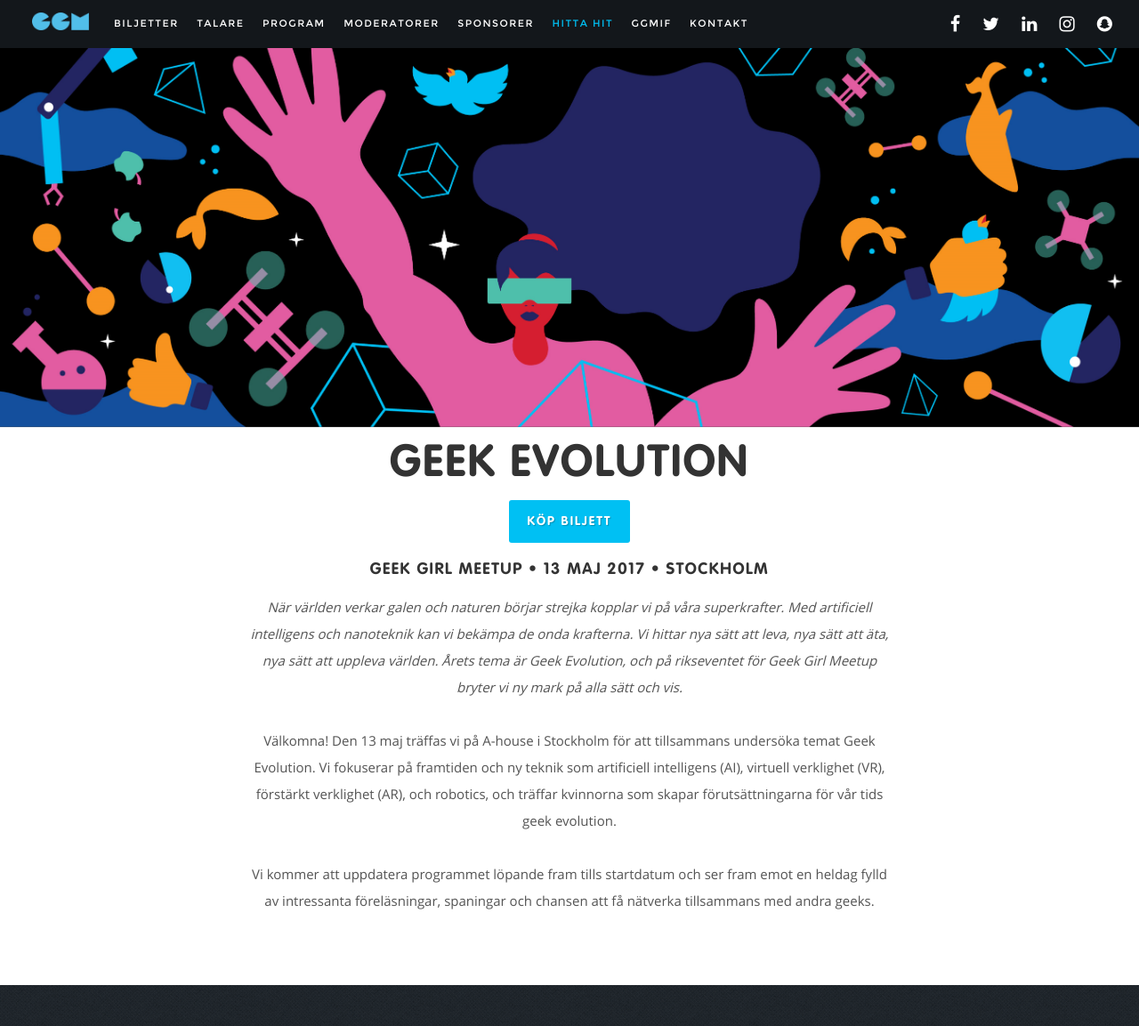
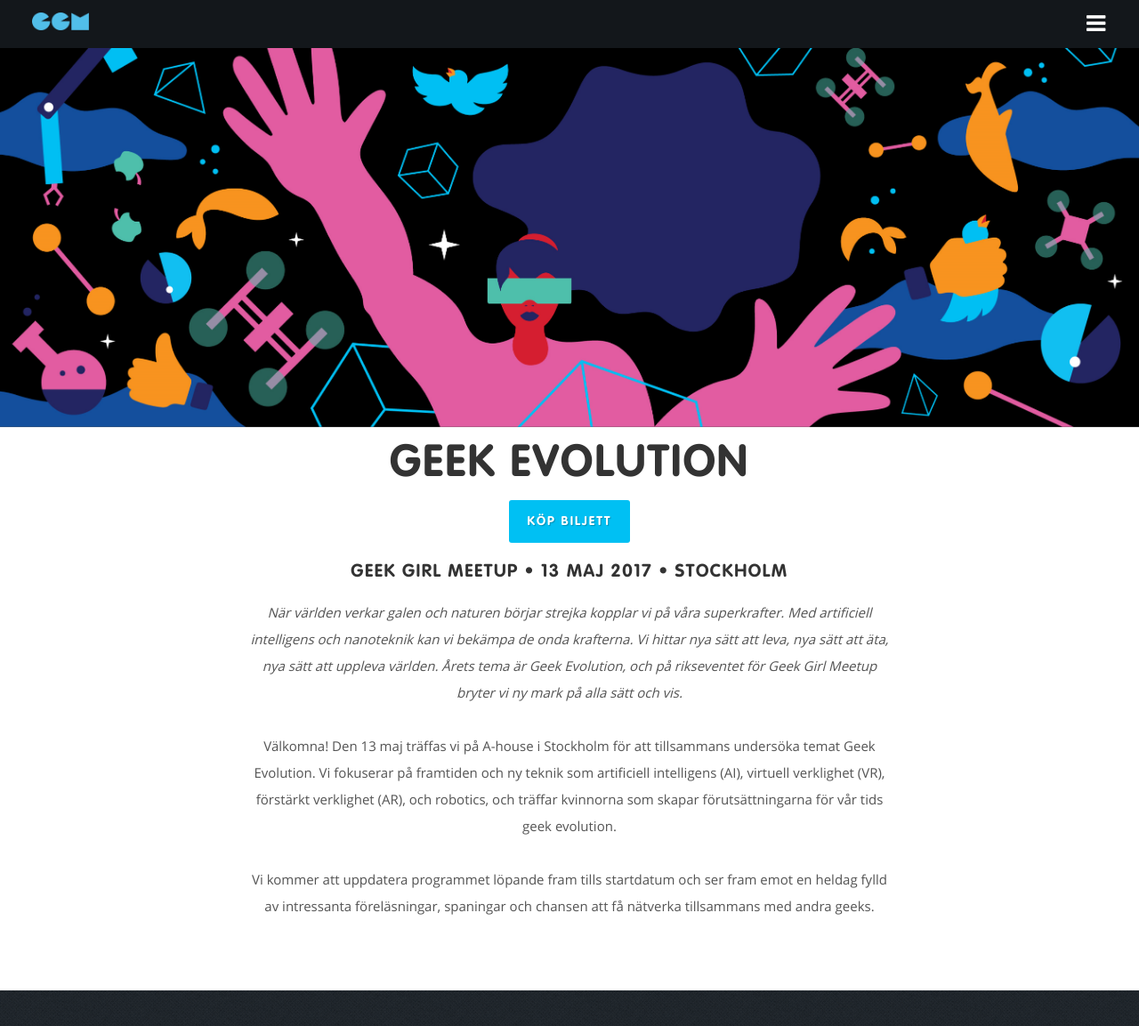
Before and after one commit to rebeckao/hemsida-GGM17, a PHP site: page /?action=1 in a window 1280 px wide. Shown: the top 1153 px of the page at 89% size. Run offline with PHP 8.4, Linux system fonts and the light colour scheme; data that the repository does not hold is empty; some libraries are stand-ins or nearby versions.

Commit message:
Tog bort den breda menyn, alla skärmbredder använder nu samma meny

```diff
--- a/css/layout.css
+++ b/css/layout.css
@@ -102,12 +102,6 @@ header .header-social li a:hover { color: #11ABB0; }
 
 /* primary navigation
 --------------------------------------------------------------------- */
-#nav-wrap, #nav-wrap ul, #nav-wrap li, #nav-wrap a {
-	 margin: 0;
-	 padding: 0;
-	 border: none;
-	 outline: none;
-}
 
 /* nav-wrap */
 #nav-wrap {
@@ -117,31 +111,9 @@ header .header-social li a:hover { color: #11ABB0; }
    float: left;
 }
 
-/* hide toggle button */
-#nav-wrap > a { display: none; }
-
-ul#nav {
-   min-height: 54px;
-   width: auto;
-
-   /* left align the menu */
-   text-align: left;
-}
-ul#nav li {
-   position: relative;
-   list-style: none;
-   height: 54px;
-   display: inline-block;
-
-}
-
 /* Links */
 ul#nav li a {
-
-   /* 8px padding top + 8px padding bottom + 38px line-height = 54px */
    display: inline-block;
-   padding: 8px 8px;
-   line-height: 38px;
    text-decoration: none;
    text-align: left;
    color: #fff;
--- a/css/media-queries.css
+++ b/css/media-queries.css
@@ -5,23 +5,6 @@
 *   05-02-2014
 /* ================================================================== */
 
-
-/* screenwidth less than or equal 1024px
---------------------------------------------------------------------- */
-@media only screen and (max-width: 1024px) {
-
-	/* Testimonials Section
-   ------------------------------------------------------------------- */
-   #testimonials .text-container { width: 82%; }
-
-}
-
-/* screenwidth less than or equal 900px
---------------------------------------------------------------------- */
-	/* General and Common Styles */
-	.section-head h1 { font: 18px/30px 'vag-rounded-bold', sans-serif; }
-
-@media only screen and (max-width: 900px) {
 #nav-wrap {
     font: 11px 'montserrat-regular', sans-serif;
     background: transparent !important;
@@ -107,6 +90,24 @@
 
 /* hide social icons */
 .header-social { display: none; }
+
+/* screenwidth less than or equal 1024px
+--------------------------------------------------------------------- */
+@media only screen and (max-width: 1024px) {
+
+	/* Testimonials Section
+   ------------------------------------------------------------------- */
+   #testimonials .text-container { width: 82%; }
+
+}
+
+/* screenwidth less than or equal 900px
+--------------------------------------------------------------------- */
+
+@media only screen and (max-width: 900px) {
+
+	/* General and Common Styles */
+	.section-head h1 { font: 18px/30px 'vag-rounded-bold', sans-serif; }
 
    /* Header Styles
    -------------------------------------------------------------------- */
@@ -261,12 +262,3 @@
    }
 
 }
-
-/* make sure the menu is visible on larger screens
-  -------------------------------------------------------------------------- */
-
-@media only screen and (min-width: 900px) {
-
-   #nav-wrap ul#nav { display: block !important; }
-
-}
```
Lines whose indentation alone changed are shown as unchanged.
